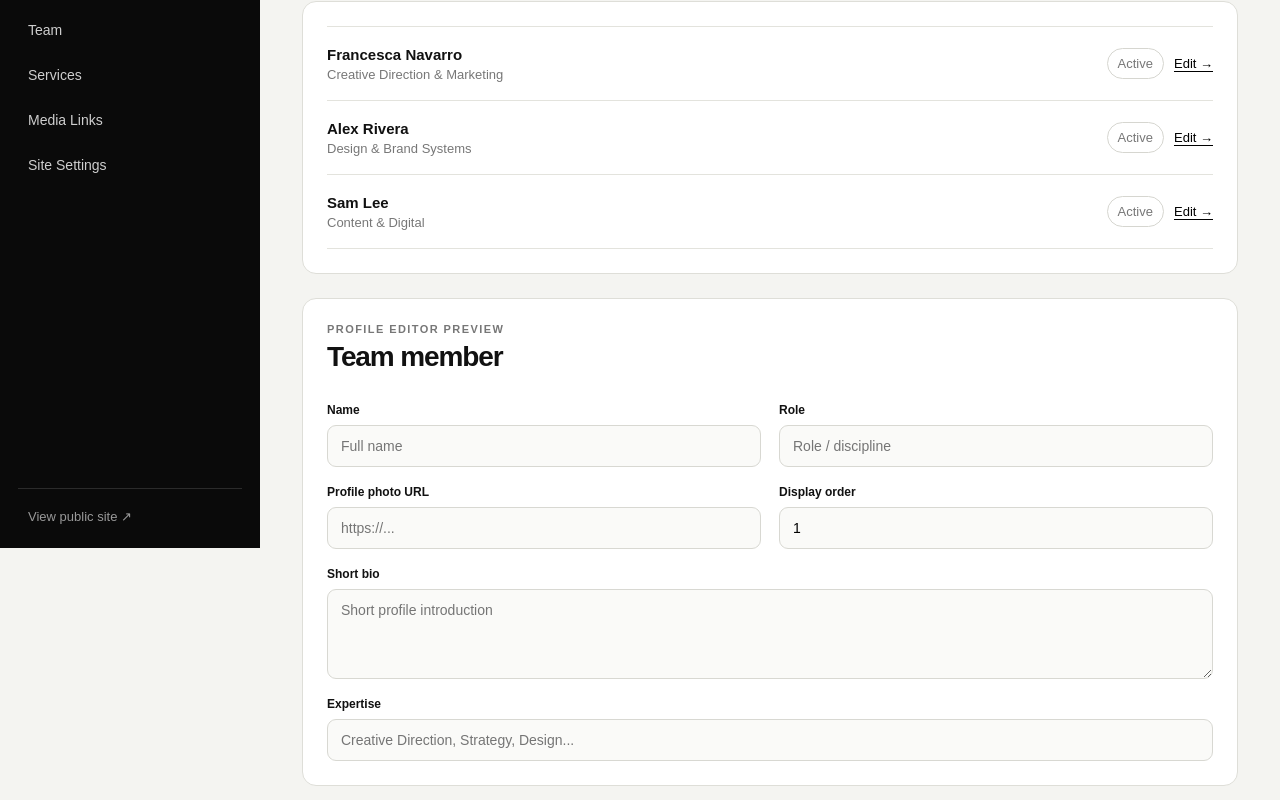
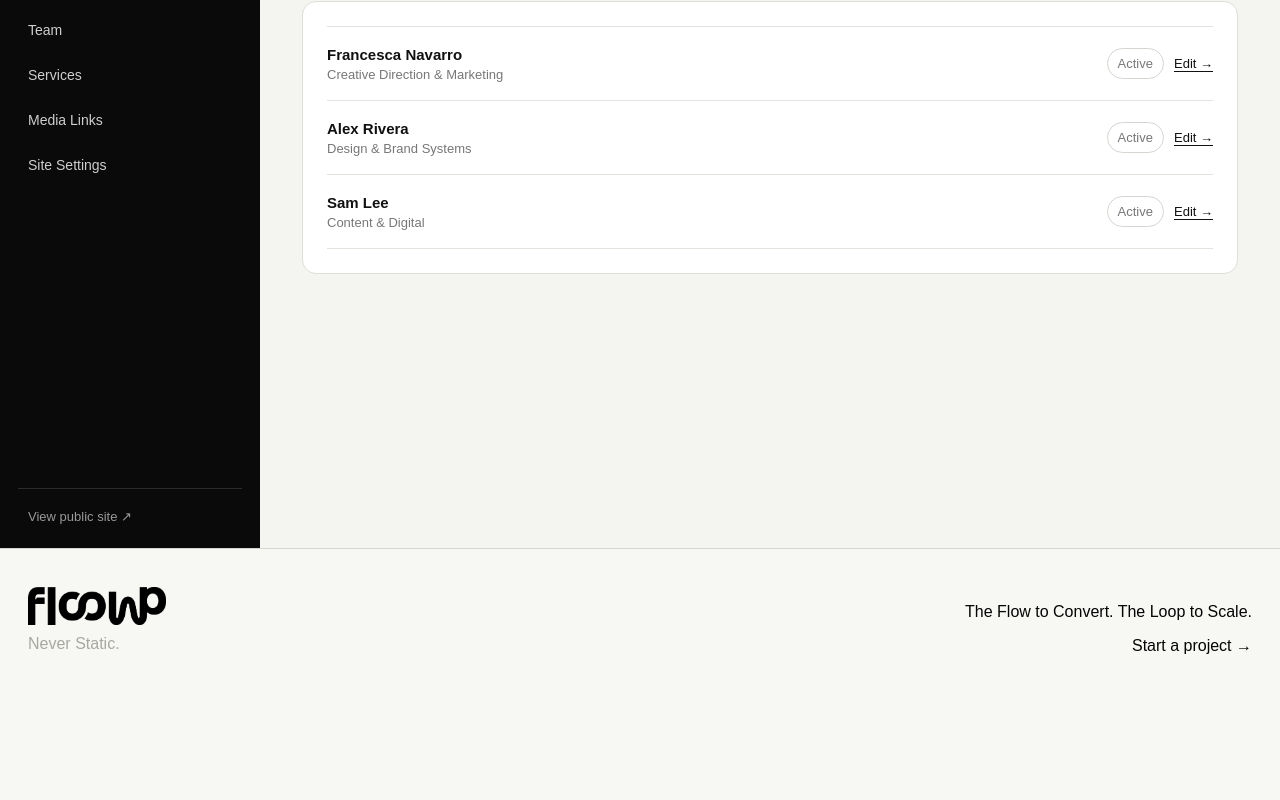
Before and after one commit to thefloowp/thefloowp, a Next.js app: page /admin/team in a window 1280 px wide. Shown: the part 320-1120 px from the top of the page. After the commit the page ends 1013 px from the top, so only its background shows below. Built offline with nearby package versions, Linux system fonts and the light colour scheme.

Commit message:
Update page.jsx

```diff
--- a/app/admin/team/page.jsx
+++ b/app/admin/team/page.jsx
@@ -1,9 +1,10 @@
+import Link from "next/link";
 import AdminShell from "@/components/AdminShell";
 
 const members = [
-  ["Francesca Navarro", "Creative Direction & Marketing", "Active"],
-  ["Alex Rivera", "Design & Brand Systems", "Active"],
-  ["Sam Lee", "Content & Digital", "Active"],
+  ["francesca-navarro", "Francesca Navarro", "Creative Direction & Marketing", "Active"],
+  ["alex-rivera", "Alex Rivera", "Design & Brand Systems", "Active"],
+  ["sam-lee", "Sam Lee", "Content & Digital", "Active"],
 ];
 
 export default function AdminTeamPage() {
@@ -14,73 +15,33 @@ export default function AdminTeamPage() {
     >
       <div className="admin-toolbar">
         <div />
-        <button className="admin-btn admin-btn-primary" type="button">
+        <Link className="admin-btn admin-btn-primary" href="/admin/team/new">
           + Add Team Member
-        </button>
+        </Link>
       </div>
 
       <section className="admin-panel">
         <div className="admin-list">
-          {members.map(([name, role, status]) => (
-            <div className="admin-list-row" key={name}>
+          {members.map(([slug, name, role, status]) => (
+            <div className="admin-list-row" key={slug}>
               <div>
                 <strong>{name}</strong>
                 <span>{role}</span>
               </div>
+
               <div className="admin-row-actions">
                 <span className="admin-pill">{status}</span>
-                <button className="admin-text-button" type="button">
+                <Link
+                  className="admin-text-button"
+                  href={`/admin/team/${slug}`}
+                >
                   Edit →
-                </button>
+                </Link>
               </div>
             </div>
           ))}
         </div>
       </section>
-
-      <section className="admin-panel">
-        <div className="admin-panel-heading">
-          <div>
-            <p className="admin-eyebrow">Profile editor preview</p>
-            <h2>Team member</h2>
-          </div>
-        </div>
-
-        <div className="admin-form-grid">
-          <label>
-            <span>Name</span>
-            <input placeholder="Full name" type="text" />
-          </label>
-
-          <label>
-            <span>Role</span>
-            <input placeholder="Role / discipline" type="text" />
-          </label>
-
-          <label>
-            <span>Profile photo URL</span>
-            <input placeholder="https://..." type="url" />
-          </label>
-
-          <label>
-            <span>Display order</span>
-            <input defaultValue="1" min="1" type="number" />
-          </label>
-
-          <label className="admin-full-field">
-            <span>Short bio</span>
-            <textarea rows="4" placeholder="Short profile introduction" />
-          </label>
-
-          <label className="admin-full-field">
-            <span>Expertise</span>
-            <input
-              placeholder="Creative Direction, Strategy, Design..."
-              type="text"
-            />
-          </label>
-        </div>
-      </section>
     </AdminShell>
   );
 }
```
